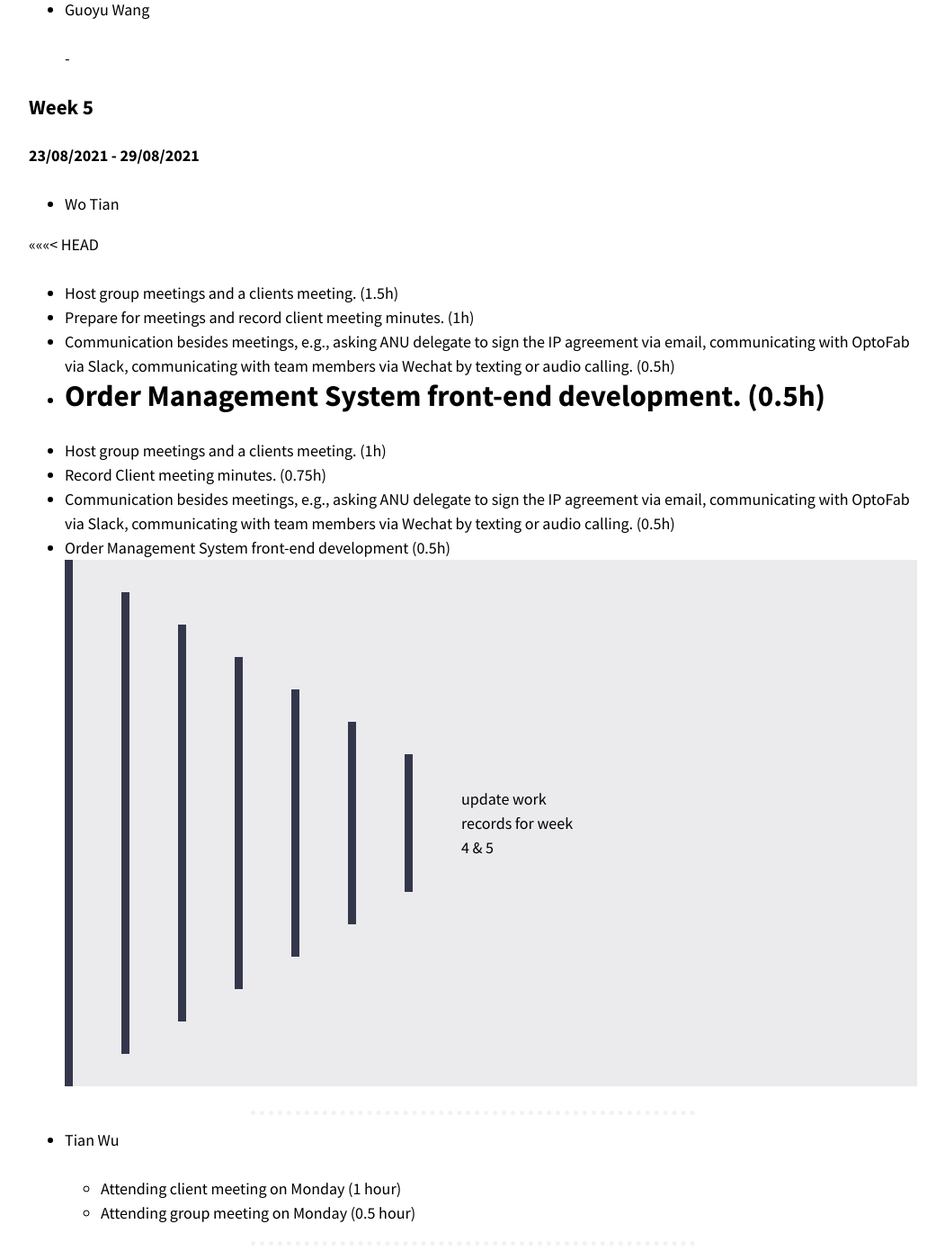
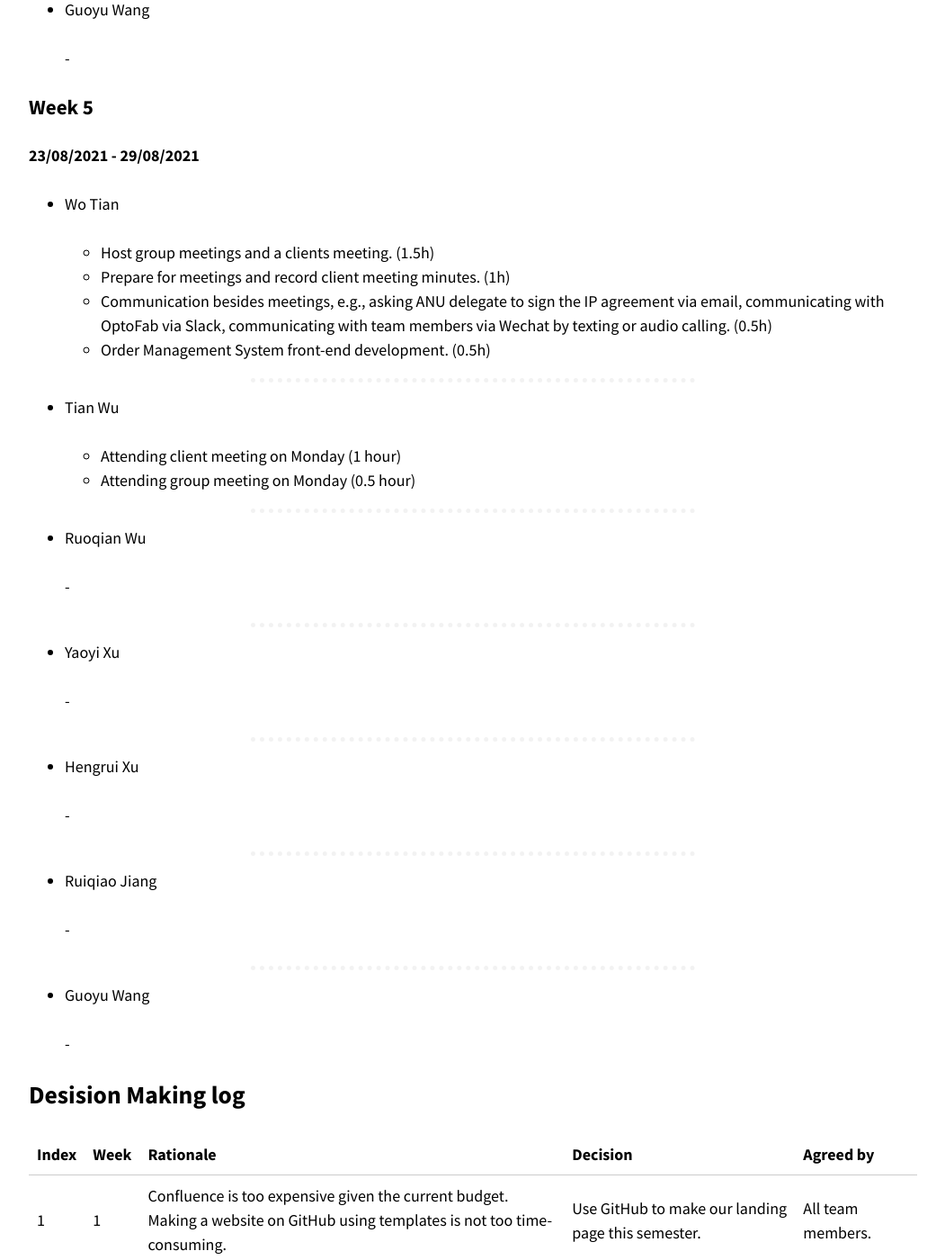
Before and after one commit to optofab/optofab.github.io, a Jekyll site: the page built from logs.md, in a window 1280 px wide and 1400 px high, scrolled down 20536 px. Shown: the whole window at 90% size, without its empty margins (114-1165 px from the left). Built offline with Jekyll 4.4.1, drawn with Linux system fonts in a browser that asks for light colours; nearby versions of some CDN libraries; emoji names are drawn with the system emoji font.

Commit message:
update log

```diff
--- a/logs.md
+++ b/logs.md
@@ -757,17 +757,10 @@ _[Don't forget to add hours for each of the work you've done. This line will be
 
 - Wo Tian
 
-<<<<<<< HEAD
   - Host group meetings and a clients meeting. (1.5h)
   - Prepare for meetings and record client meeting minutes. (1h)
   - Communication besides meetings, e.g., asking ANU delegate to sign the IP agreement via email, communicating with OptoFab via Slack, communicating with team members via Wechat by texting or audio calling. (0.5h)
-  - Order Management System front-end development.  (0.5h)
-=======
-  - Host group meetings and a clients meeting. (1h)
-  - Record Client meeting minutes. (0.75h)
-  - Communication besides meetings, e.g., asking ANU delegate to sign the IP agreement via email, communicating with OptoFab via Slack, communicating with team members via Wechat by texting or audio calling. (0.5h)
-  - Order Management System front-end development (0.5h)
->>>>>>> update work records for week 4 & 5
+  - Order Management System front-end development. (0.5h)
 
 <hr class="hr-dotted">
 
```
